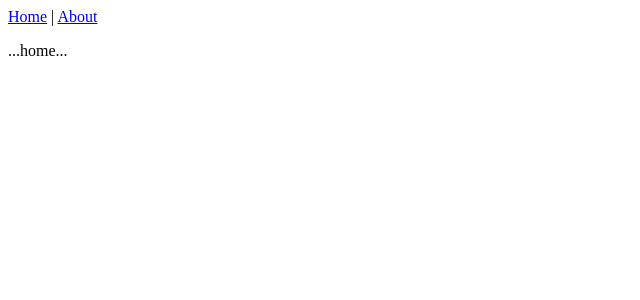
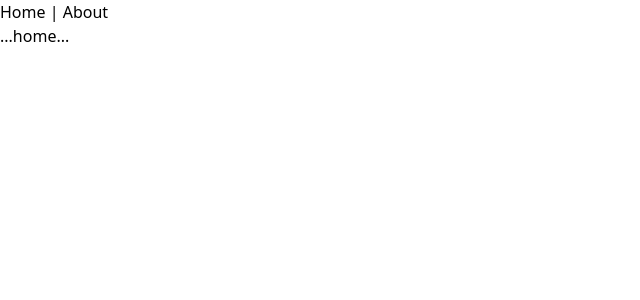
Before and after one commit to guesant-archived/nossa-feijoada-1, a Vue app in the folder packages/feijoada-ui/: page / in a window 1280 px wide. Shown: the top 300 px of the page, without its empty margins (0-640 px from the left). Built offline with nearby package versions, Linux system fonts and the light colour scheme.

Commit message:
ui: Install tailwindcss and purge

```diff
--- a/packages/feijoada-ui/package.json
+++ b/packages/feijoada-ui/package.json
@@ -8,8 +8,10 @@
     "lint": "vue-cli-service lint"
   },
   "dependencies": {
+    "@fullhuman/postcss-purgecss": "^2.1.2",
     "core-js": "^3.6.4",
     "register-service-worker": "^1.7.1",
+    "tailwindcss": "^1.4.4",
     "vue": "^2.6.11",
     "vue-router": "^3.1.6",
     "vuex": "^3.1.3"
--- /dev/null
+++ b/packages/feijoada-ui/postcss.config.js
@@ -0,0 +1,15 @@
+module.exports = {
+  plugins: [
+    require('tailwindcss'),
+    require('autoprefixer'),
+    process.env.NODE_ENV === 'production' && require('@fullhuman/postcss-purgecss')({
+      content: [`./public/**/*.html`, `./src/**/*.vue`],
+      defaultExtractor(content) {
+        const contentWithoutStyleBlocks = content.replace(/<style[^]+?<\/style>/gi, '')
+        return contentWithoutStyleBlocks.match(/[A-Za-z0-9-_/:]*[A-Za-z0-9-_/]+/g) || []
+      },
+      whitelist: [],
+      whitelistPatterns: [/-(leave|enter|appear)(|-(to|from|active))$/, /^(?!(|.*?:)cursor-move).+-move$/, /^router-link(|-exact)-active$/, /data-v-.*/],
+    }),
+  ]
+}
--- /dev/null
+++ b/packages/feijoada-ui/src/assets/tailwind.css
@@ -0,0 +1,3 @@
+@tailwind base;
+@tailwind components;
+@tailwind utilities;
--- a/packages/feijoada-ui/src/main.js
+++ b/packages/feijoada-ui/src/main.js
@@ -3,6 +3,7 @@ import App from './App.vue'
 import './registerServiceWorker'
 import router from './router'
 import store from './store'
+import './assets/tailwind.css'
 
 Vue.config.productionTip = false
 
--- /dev/null
+++ b/packages/feijoada-ui/tailwind.config.js
@@ -0,0 +1,8 @@
+module.exports = {
+  purge: [],
+  theme: {
+    extend: {},
+  },
+  variants: {},
+  plugins: [],
+}
```
Also changed, not shown: 1 other file (tests, documents, lock files or other folders).
